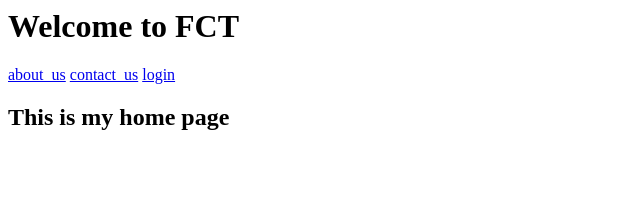
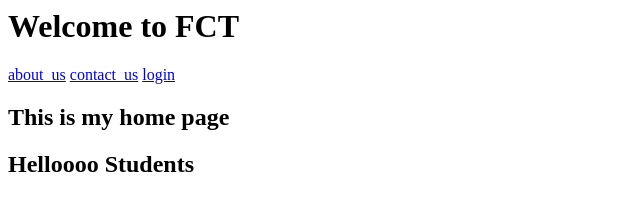
Before and after one commit to iamsakshi7108/git_branch, a plain HTML site: page index.html in a window 1280 px wide. Shown: the whole page, without its empty margins (0-640 px from the left). Drawn offline with Linux system fonts and the light colour scheme.

Commit message:
resolve conflict

```diff
--- a/index.html
+++ b/index.html
@@ -4,3 +4,4 @@
 <a href="login.html">login</a>
 
 <h2> This is my home page </h2>
+<h2> Helloooo Students</h2>
```
